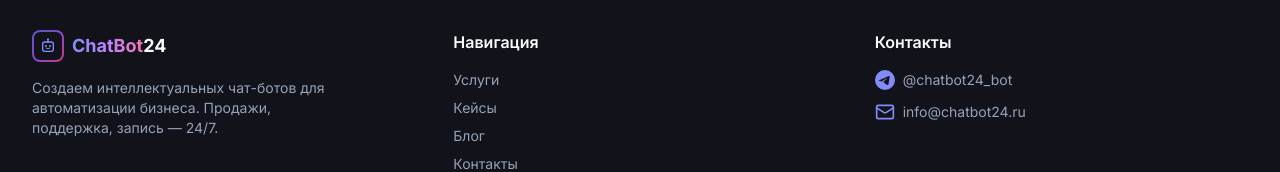
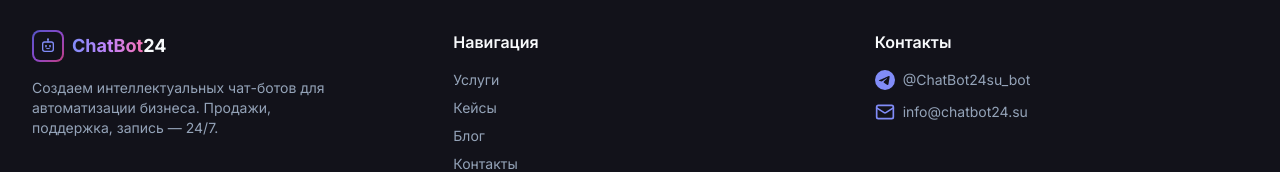
Before and after one commit to timoshinoleg-eng/chatbot24-landing, a Next.js app: page / in a window 1280 px wide. Shown: the part 7779-7951 px from the top of the page. Built offline with nearby package versions, Linux system fonts and the light colour scheme; no server answers; the database is empty.

Commit message:
Update email to info@chatbot24.su, Telegram to @ChatBot24su_bot, add favicon

```diff
--- a/app/layout.tsx
+++ b/app/layout.tsx
@@ -28,7 +28,7 @@ export const metadata: Metadata = {
   ],
   authors: [{ name: "ChatBot24" }],
   creator: "ChatBot24",
-  metadataBase: new URL("https://chatbot24.ru"),
+  metadataBase: new URL("https://chatbot24.su"),
   openGraph: {
     type: "website",
     locale: "ru_RU",
@@ -41,6 +41,11 @@ export const metadata: Metadata = {
     index: true,
     follow: true,
   },
+  icons: {
+    icon: "/favicon.svg",
+    shortcut: "/favicon.svg",
+    apple: "/favicon.svg",
+  },
 };
 
 // JSON-LD Organization Schema
@@ -50,11 +55,11 @@ const organizationSchema = {
   name: "ChatBot24 Studio",
   url: "https://chatbot24.ru",
   logo: "https://chatbot24.ru/logo.png",
-  sameAs: ["https://t.me/chatbot24_bot"],
+  sameAs: ["https://t.me/ChatBot24su_bot"],
   contactPoint: {
     "@type": "ContactPoint",
     contactType: "customer service",
-    email: "info@chatbot24.ru",
+    email: "info@chatbot24.su",
     availableLanguage: ["Russian"],
   },
   description:
--- a/components/layout/Footer.tsx
+++ b/components/layout/Footer.tsx
@@ -24,8 +24,8 @@ interface ContactLink {
 
 const contactLinks: ContactLink[] = [
   {
-    label: '@chatbot24_bot',
-    href: 'https://t.me/chatbot24_bot',
+    label: '@ChatBot24su_bot',
+    href: 'https://t.me/ChatBot24su_bot',
     icon: (
       <svg
         width="20"
@@ -39,8 +39,8 @@ const contactLinks: ContactLink[] = [
     ),
   },
   {
-    label: 'info@chatbot24.ru',
-    href: 'mailto:info@chatbot24.ru',
+    label: 'info@chatbot24.su',
+    href: 'mailto:info@chatbot24.su',
     icon: (
       <svg
         width="20"
```
Also changed, not shown: public/favicon.svg (added).
